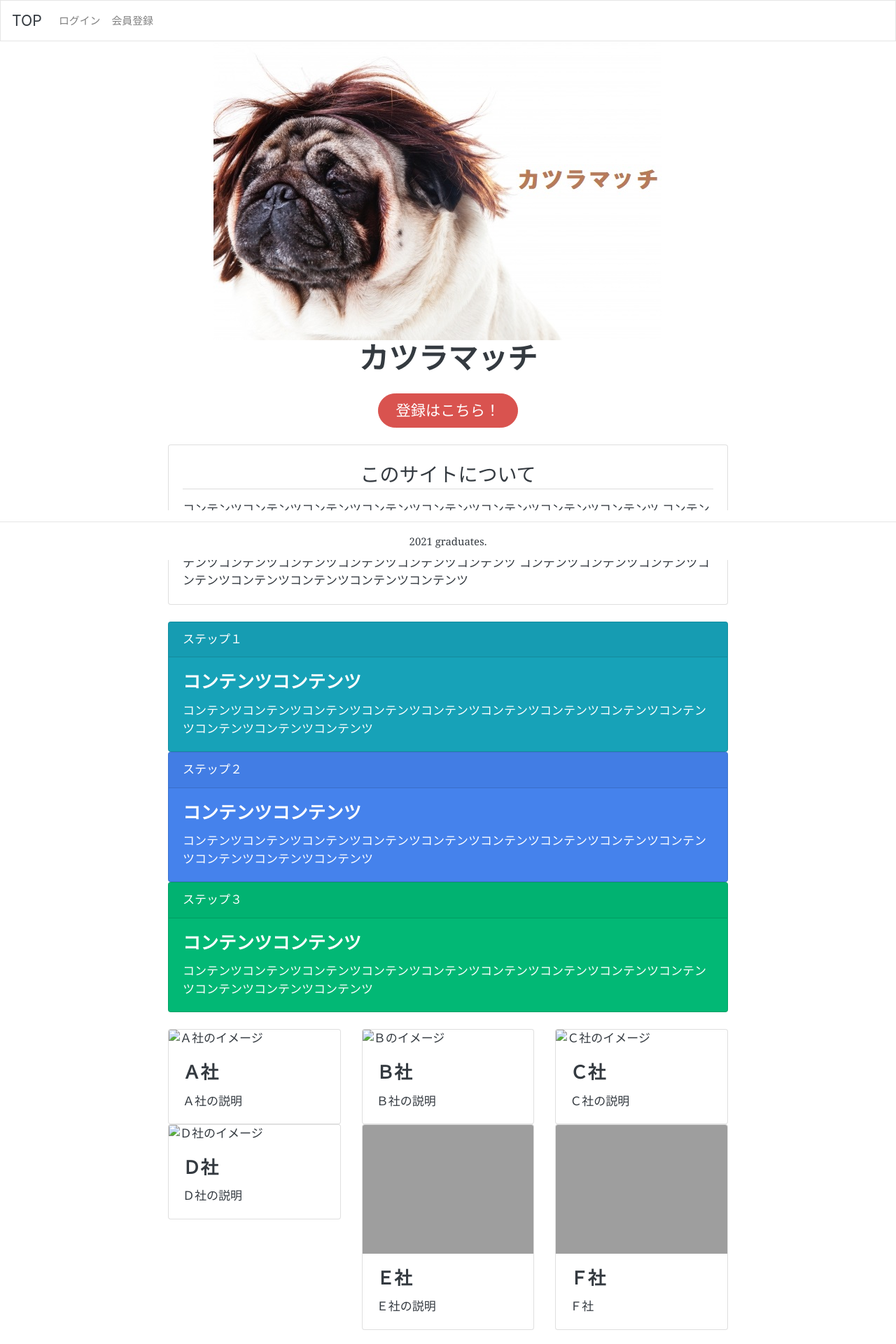
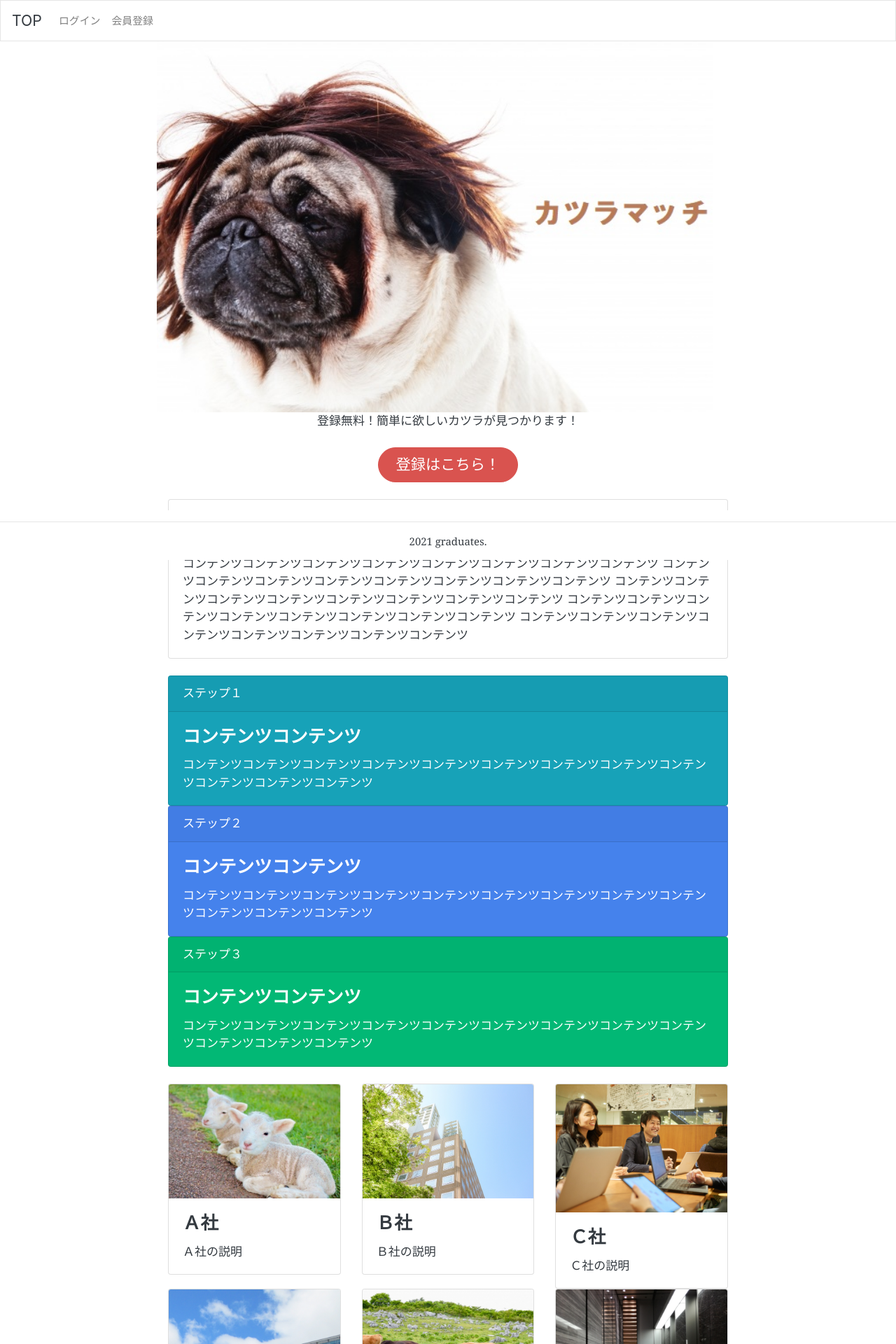
Before and after one commit to doctor0siki/team-b_2, a PHP site: template app/View/top/index.twig in a window 1280 px wide. Shown: the top 1920 px of the page at 70% size. Run offline with PHP 8.4, Linux system fonts and the light colour scheme; the template is opened without the code that fills it, so the values that code supplies are empty; some libraries are stand-ins or nearby versions; grey boxes are pictures that could not be loaded.

Commit message:
add images

```diff
--- a/app/View/top/index.twig
+++ b/app/View/top/index.twig
@@ -11,18 +11,19 @@
 {#ここから表示したい情報を記載します。#}
 {% block page_content %}
 
-    <img src="../public/assets/images/MainImage.jpg" class="img-fluid mx-auto d-block" alt="メイン画像">
+    <div class="container">
 
+    <img src="/assets/images/MainImage.jpg" class="img-fluid mx-auto d-block w-75" alt="メイン画像">
 
-    <div class="page-header text-center">
-        <h1>カツラマッチ</h1>
+    <div class="col text-center">
+        <a class="text-center">登録無料！簡単に欲しいカツラが見つかります！</a>
     </div>
     <button type="button" class="btn btn-danger btn-lg mx-auto d-block mt-4 mb-4" style="width: 200px;">登録はこちら！</button>
 
 
-    <div class="container">
+
         <div class="box mt-4 mb-4">
-            <div class="flex-column">
+            <div class="flex-column w-auto">
 		<div class="card mx-auto">
                     <div class="card-body">
 		        <p class="border-bottom text-center" style="font-size:28px;">このサイトについて</p>
@@ -69,7 +70,7 @@
             <div class="row">
                 <div class="col-lg-4">
                     <div class="card">
-                    <img class="card-img-top" src="" alt="Ａ社のイメージ">
+                    <img class="card-img-top" src="/assets/images/Company01.jpg" alt="Ａ社のイメージ">
                         <div class="card-body">
                             <h4 class="card-title">Ａ社</h4>
                             <p class="card-text">Ａ社の説明</p>
@@ -79,7 +80,7 @@
 
                 <div class="col-lg-4">
                     <div class="card">
-                        <img class="card-img-top" src="" alt="Ｂのイメージ">
+                        <img class="card-img-top" src="/assets/images/Company02.jpg" alt="Ｂのイメージ">
                         <div class="card-body">
                             <h4 class="card-title">Ｂ社</h4>
                             <p class="card-text">Ｂ社の説明</p>
@@ -89,7 +90,7 @@
 
                 <div class="col-lg-4">
                     <div class="card">
-                        <img class="card-img-top" src="" alt="Ｃ社のイメージ">
+                        <img class="card-img-top" src="/assets/images/Company03.jpg" alt="Ｃ社のイメージ">
                         <div class="card-body">
                             <h4 class="card-title">Ｃ社</h4>
                             <p class="card-text">Ｃ社の説明</p>
@@ -99,7 +100,7 @@
 
 	        <div class="col-lg-4">
                     <div class="card">
-                        <img class="card-img-top" src="" alt="Ｄ社のイメージ">
+                        <img class="card-img-top" src="/assets/images/Company04.jpg" alt="Ｄ社のイメージ">
                         <div class="card-body">
                             <h4 class="card-title">Ｄ社</h4>
                             <p class="card-text">Ｄ社の説明</p>
@@ -109,7 +110,7 @@
 
                 <div class="col-lg-4">
                     <div class="card">
-                        <img class="card-img-top" src="images//e-learning.jpeg" alt="Ｅ社のイメージ">
+                        <img class="card-img-top" src="/assets/images/Company05.jpg" alt="Ｅ社のイメージ">
                         <div class="card-body">
                             <h4 class="card-title">Ｅ社</h4>
                             <p class="card-text">Ｅ社の説明</p>
@@ -119,7 +120,7 @@
 
                 <div class="col-lg-4">
                     <div class="card">
-                        <img class="card-img-top" src="images//e-learning.jpeg" alt="Ｆのイメージ">
+                        <img class="card-img-top" src="/assets/images/Company06.jpg" alt="Ｆのイメージ">
                         <div class="card-body">
                             <h4 class="card-title">Ｆ社</h4>
                             <p class="card-text">Ｆ社</p>
```
Also changed, not shown: public/assets/images/Company01.jpg (added), public/assets/images/Company02.jpg (added), public/assets/images/Company03.jpg (added), public/assets/images/Company04.jpg (added), public/assets/images/Company05.jpg (added), public/assets/images/Company06.jpg (added).
